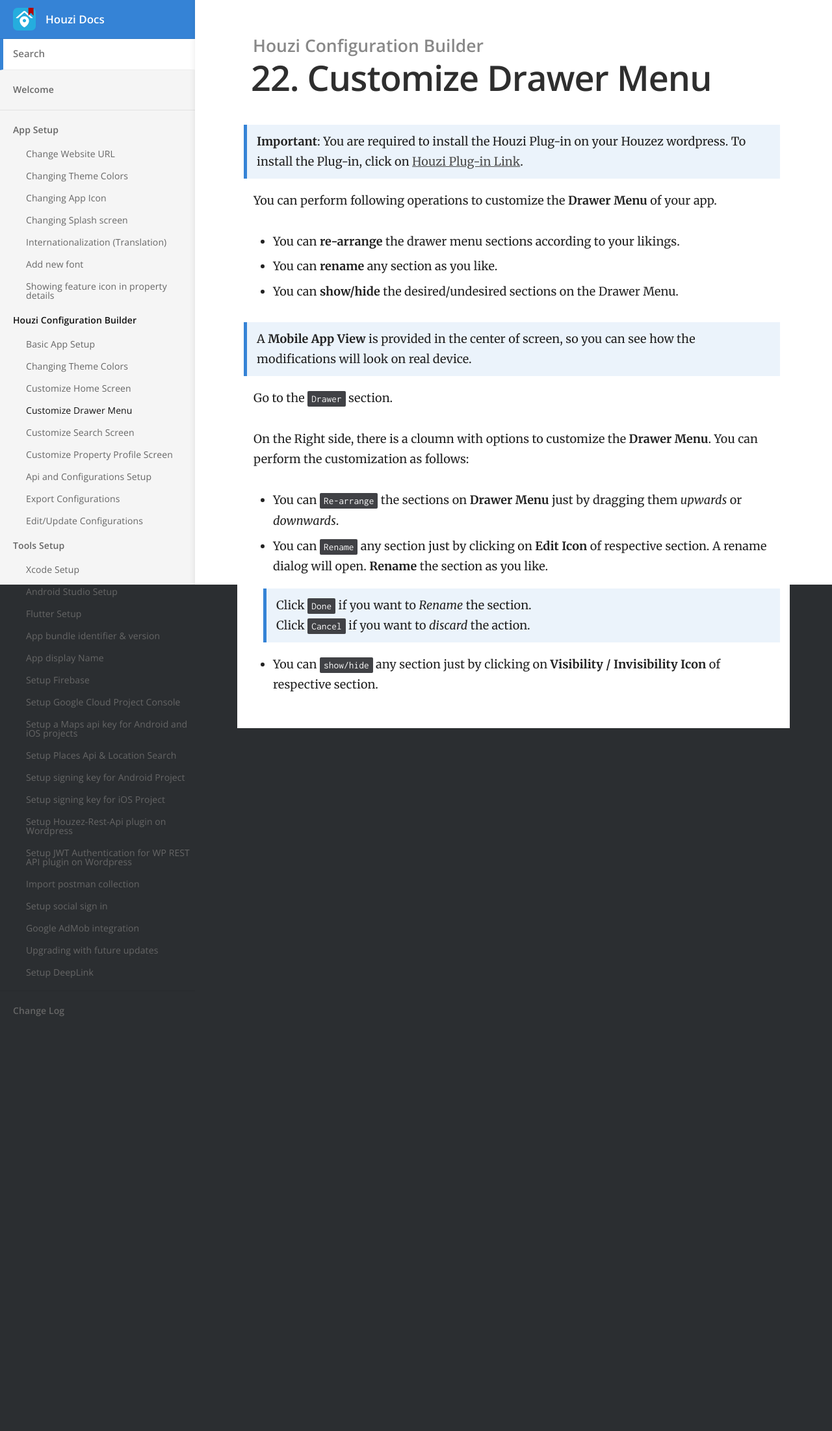
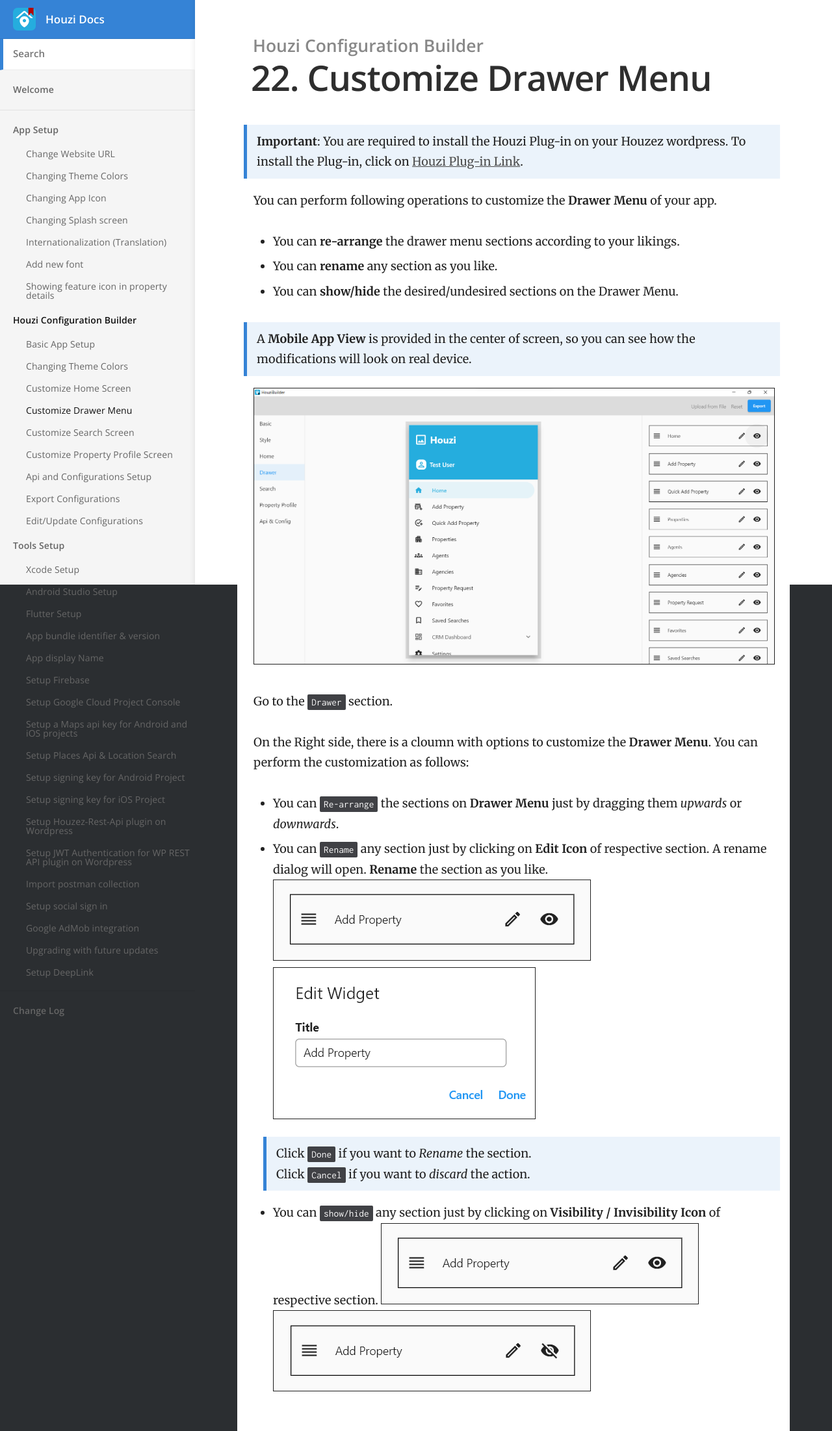
Before and after one commit to booleanbites/houzi-doc, a Jekyll site: the page built from _docs/houzi-config-builder/customize-drawer.md, in a window 1280 px wide. Shown: the whole page at 65% size. Built offline with Jekyll 4.4.1, drawn with Linux system fonts in a browser that asks for light colours; before the commit the page ends 1587 px from its top, so only the background shows below that.

Commit message:
HouziConfigBuilder => customize-drawer=> added screenshots & mdified doc.

```diff
--- a/_docs/houzi-config-builder/customize-drawer.md
+++ b/_docs/houzi-config-builder/customize-drawer.md
@@ -13,11 +13,17 @@ You can perform following operations to customize the **Drawer Menu** of your ap
 
 > A **Mobile App View** is provided in the center of screen, so you can see how the modifications will look on real device.
 
+<img src="https://houzi-docs.booleanbites.com/images/drawer-screenshot.png" alt="drawer-screenshot" title="drawer-screenshot" border= "1px solid"/>
+
 Go to the `Drawer` section.
 
 On the Right side, there is a cloumn with options to customize the **Drawer Menu**. You can perform the customization as follows:
 * You can `Re-arrange` the sections on **Drawer Menu** just by dragging them *upwards* or *downwards*.
 * You can `Rename` any section just by clicking on **Edit Icon** of respective section. A rename dialog will open. **Rename** the section as you like.
+<img src="https://houzi-docs.booleanbites.com/images/drawer-list-tile-screenshot.png" alt="drawer-list-tile-screenshot" title="drawer-list-tile-screenshot" border= "1px solid"/>
+<img src="https://houzi-docs.booleanbites.com/images/drawer-edit-section-screenshot.png" alt="drawer-edit-section-screenshot" title="drawer-edit-section-screenshot" border= "1px solid"/>
     > Click `Done` if you want to *Rename* the section.
     Click `Cancel` if you want to *discard* the action.
 * You can `show/hide` any section just by clicking on **Visibility / Invisibility Icon** of respective section.
+<img src="https://houzi-docs.booleanbites.com/images/drawer-list-tile-screenshot.png" alt="drawer-list-tile-screenshot" title="drawer-list-tile-screenshot" border= "1px solid"/>
+<img src="https://houzi-docs.booleanbites.com/images/drawer-list-tile-01-screenshot.png" alt="drawer-list-tile-01-screenshot" title="drawer-list-tile-01-screenshot" border= "1px solid"/>
```
